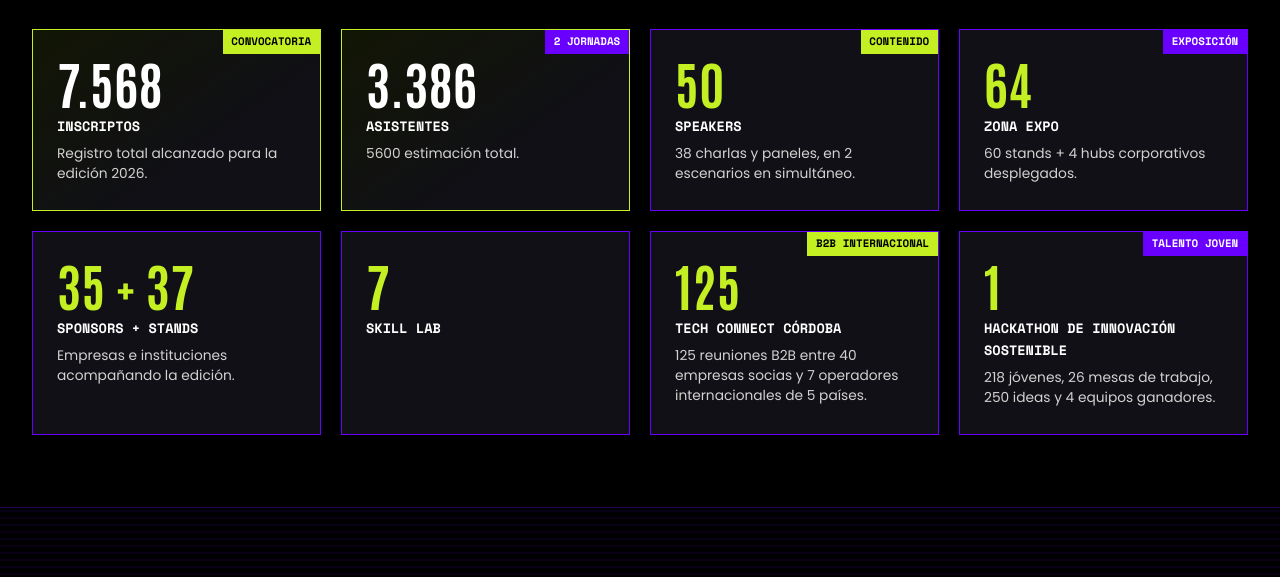
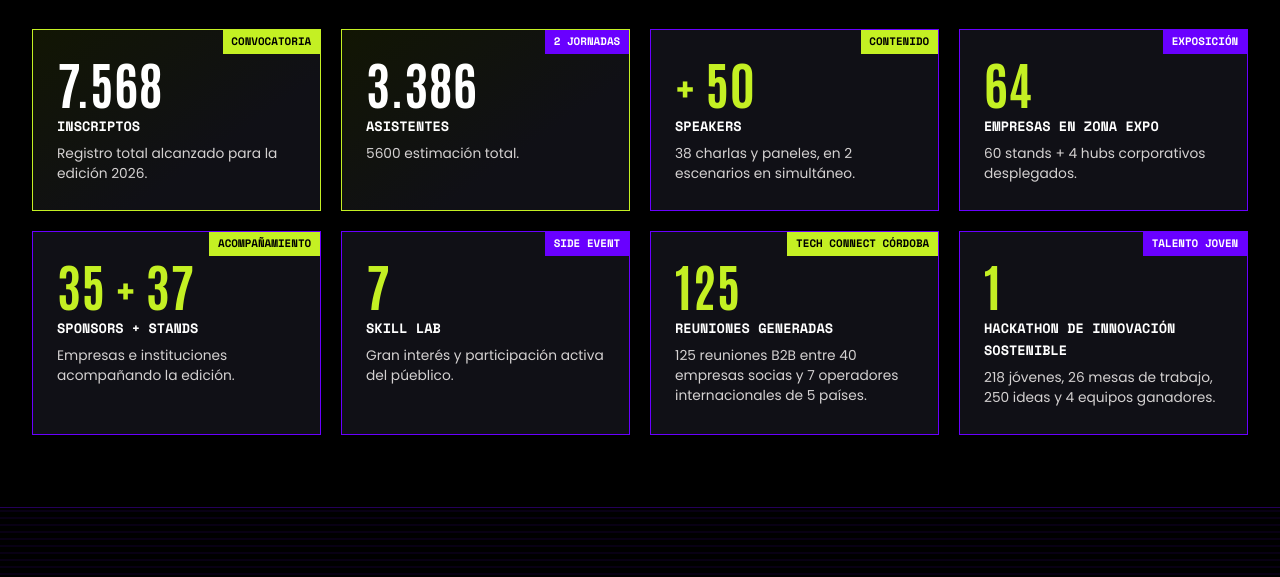
Before and after one commit to clusterinfo/ctw-informe-2026, a plain HTML site: page index.html in a window 1280 px wide. Shown: the part 695-1272 px from the top of the page. Drawn offline with nearby package versions, Linux system fonts and the light colour scheme.

Commit message:
Update index.html

```diff
--- a/index.html
+++ b/index.html
@@ -1544,7 +1544,7 @@
 
         <div class="kpi-card">
           <span class="kpi-badge">CONTENIDO</span>
-          <div class="kpi-number">50</div>
+          <div class="kpi-number">+ 50</div>
           <div class="kpi-label">Speakers</div>
           <div class="kpi-detail">38 charlas y paneles, en 2 escenarios en simultáneo.</div>
         </div>
@@ -1552,26 +1552,28 @@
         <div class="kpi-card">
           <span class="kpi-badge purple">EXPOSICIÓN</span>
           <div class="kpi-number">64</div>
-          <div class="kpi-label">Zona Expo</div>
+          <div class="kpi-label">Empresas en Zona Expo</div>
           <div class="kpi-detail">60 stands + 4 hubs corporativos desplegados.</div>
         </div>
 
         <div class="kpi-card">
+          <span class="kpi-badge">ACOMPAÑAMIENTO</span>
           <div class="kpi-number">35  +  37</div>
           <div class="kpi-label">Sponsors  +  Stands</div>
           <div class="kpi-detail">Empresas e instituciones acompañando la edición.</div>
         </div>
 
         <div class="kpi-card">
+          <span class="kpi-badge purple">SIDE EVENT</span>
           <div class="kpi-number">7</div>
           <div class="kpi-label">Skill Lab</div>
-          <div class="kpi-detail"></div>
+          <div class="kpi-detail">Gran interés y participación activa del púeblico.</div>
         </div>
 
         <div class="kpi-card">
-          <span class="kpi-badge">B2B INTERNACIONAL</span>
+          <span class="kpi-badge">Tech Connect Córdoba</span>
           <div class="kpi-number">125</div>
-          <div class="kpi-label">Tech Connect Córdoba</div>
+          <div class="kpi-label">Reuniones generadas</div>
           <div class="kpi-detail">125 reuniones B2B entre 40 empresas socias y 7 operadores internacionales de 5 países.</div>
         </div>
 
```
